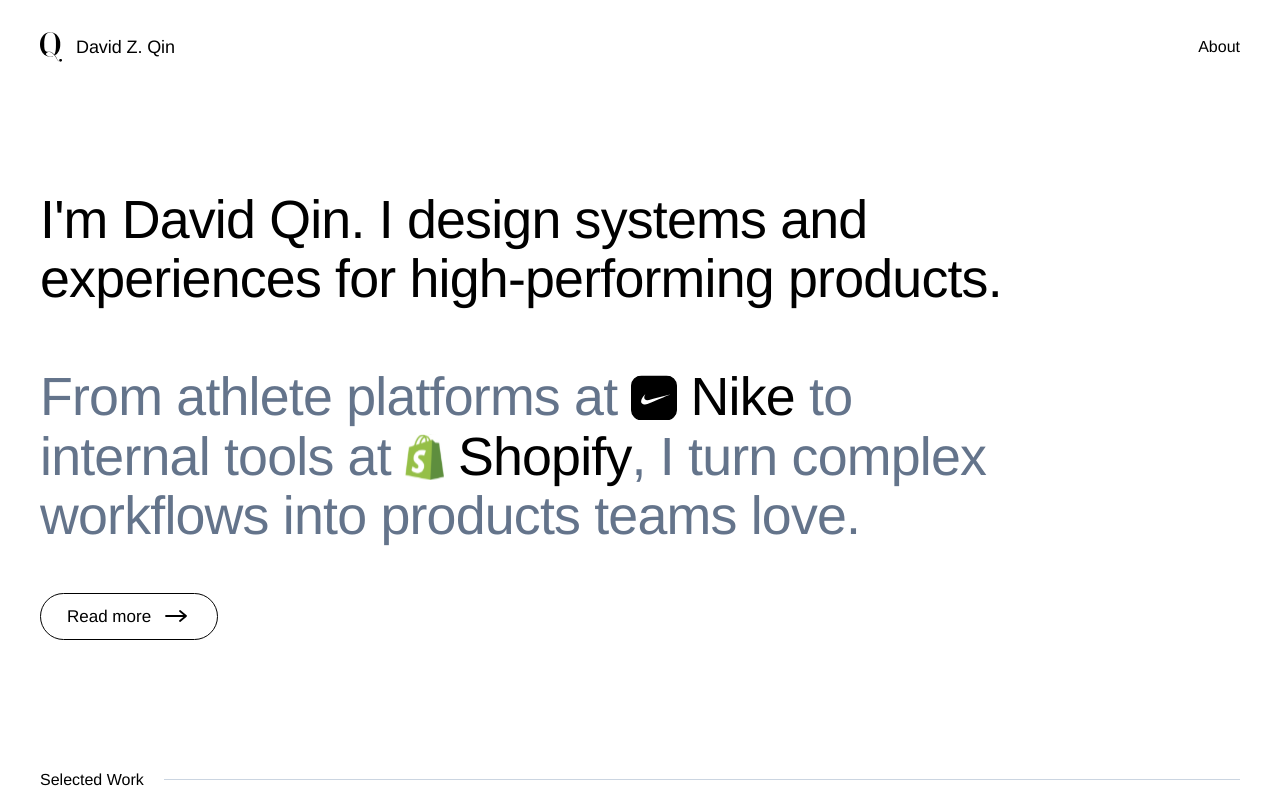
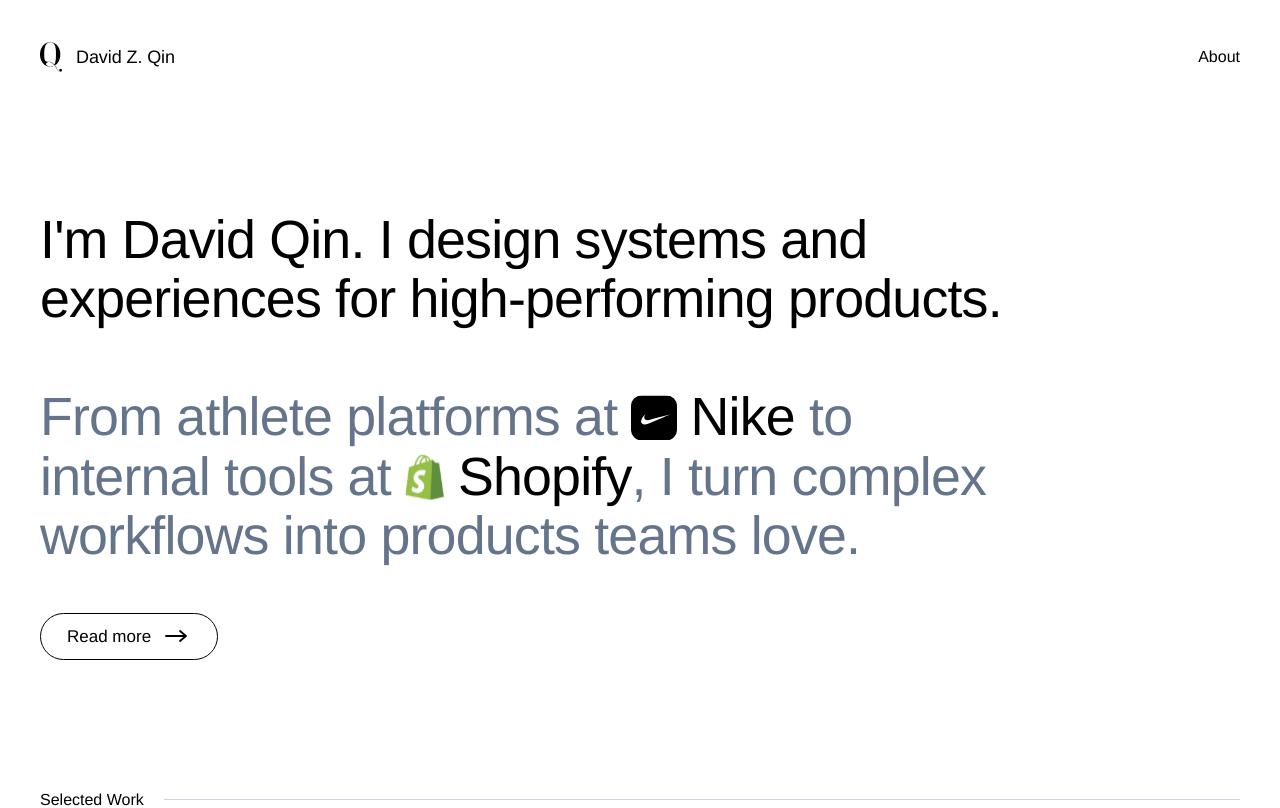
Before and after one commit to icecitykid/davidzqin-site, a Next.js app: page / in a window 1280 px wide. Shown: the top 808 px of the page. Built offline with nearby package versions, Linux system fonts and the light colour scheme.

Commit message:
test deploy

```diff
--- a/src/app/globals.css
+++ b/src/app/globals.css
@@ -262,16 +262,14 @@ a {
   display: flex;
   justify-content: space-between;
   align-items: center;
-  padding: 4px 0 8px;
+  padding: 14px 0 18px;
 }
 
 .hdr--home {
   position: sticky;
   top: 0;
   z-index: 40;
-  background: color-mix(in srgb, var(--dzq-bg) 92%, transparent);
-  backdrop-filter: blur(10px);
-  -webkit-backdrop-filter: blur(10px);
+  background: var(--dzq-bg);
 }
 
 .brand {
```
